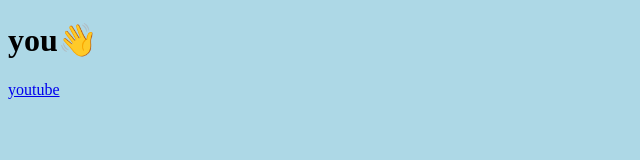
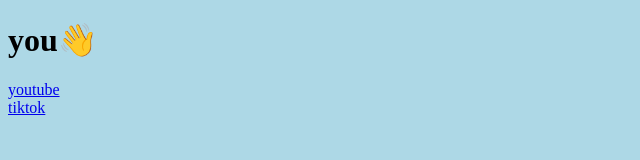
Before and after one commit to Allinonesocial/super-disco, a plain HTML site: page index.html in a window 1280 px wide. Shown: the full height of the page, 0-640 px from the left. Drawn offline with Linux system fonts and the light colour scheme.

Commit message:
Add files via upload

```diff
--- a/index.html
+++ b/index.html
@@ -13,6 +13,7 @@
 </head>
 <body>
   <h1>you👋</h1>
-  <a href="https://m.youtube.com/" target="_blank">youtube</a>
+  <a href="https://m.youtube.com/" target="_blank">youtube</a><br>
+  <a href="https://www.tiktok.com/" target="_blank">tiktok</a>
 </body>
 </html>
```
